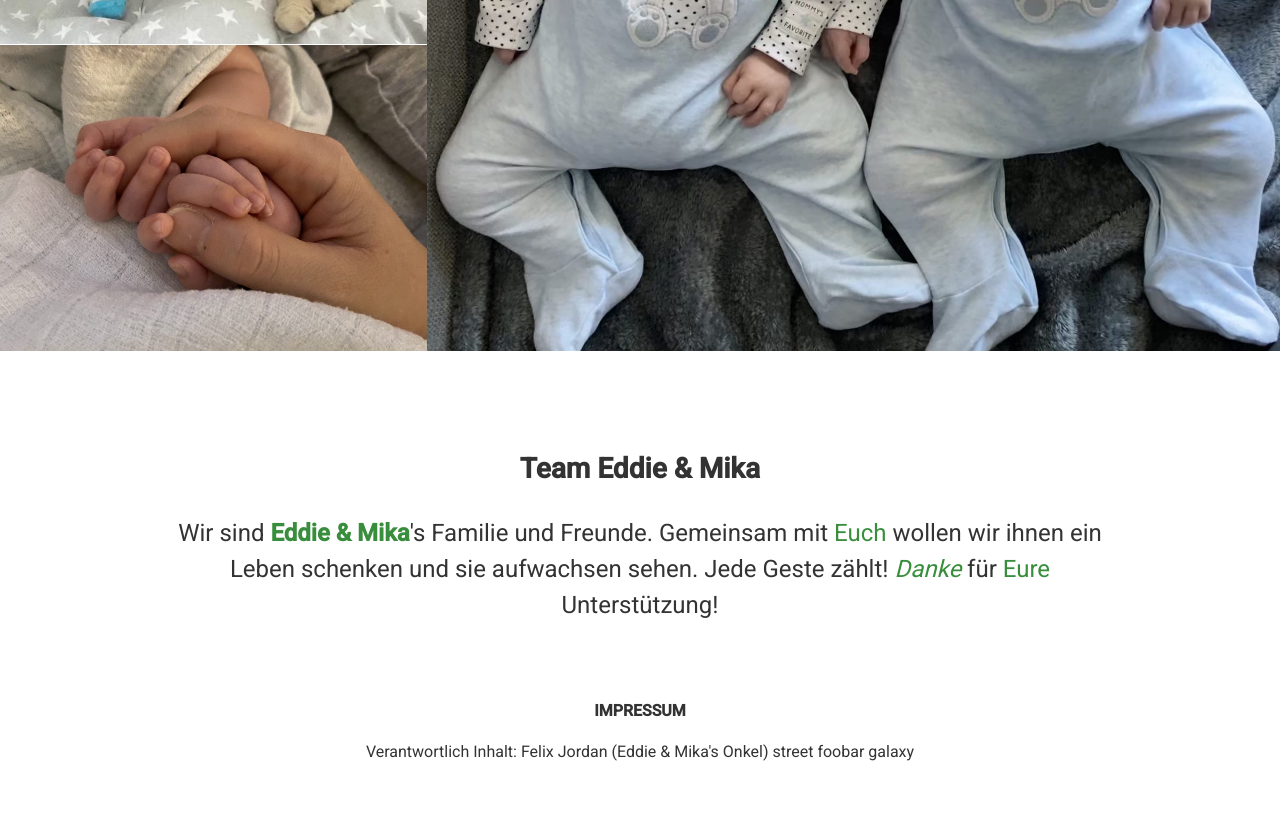
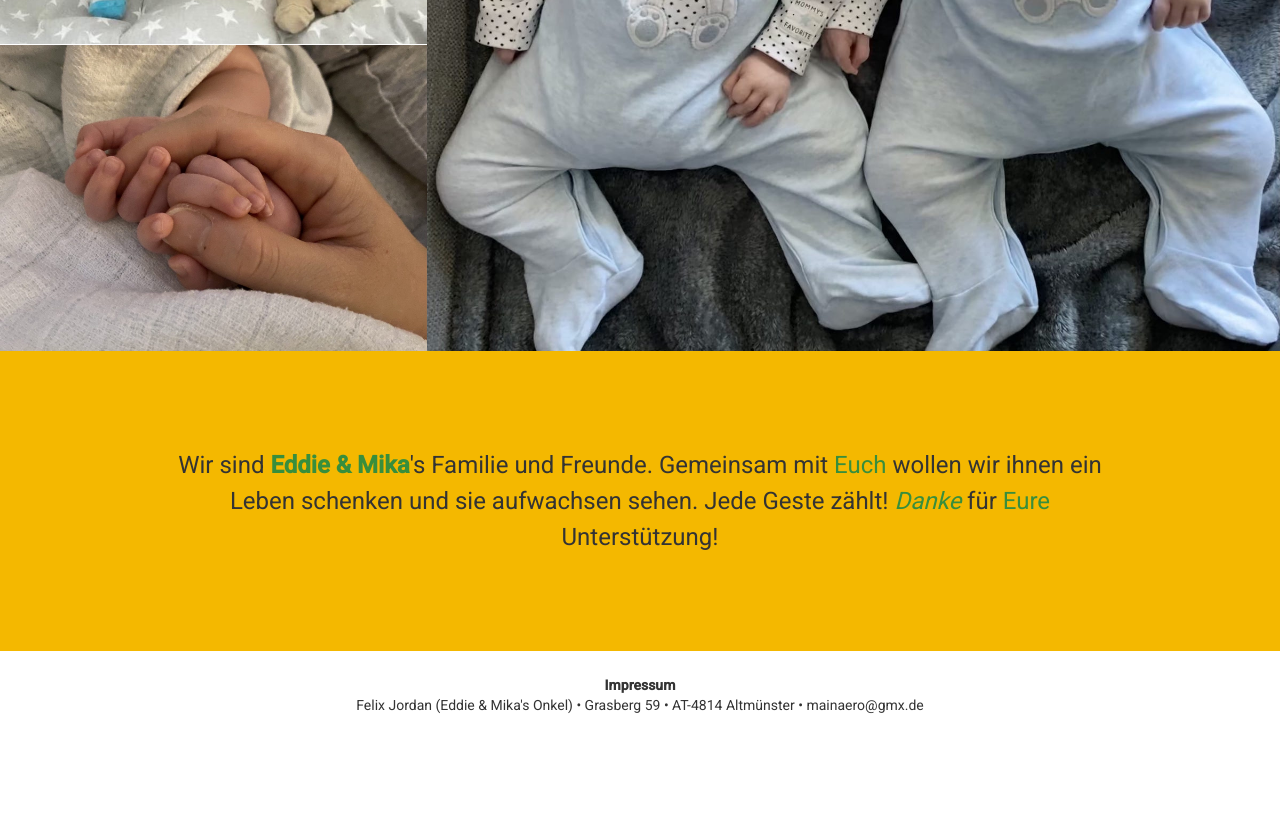
Before and after one commit to me-sma/me-sma.github.io, a website built with Parcel: page src/index.html in a window 1280 px wide. Shown: the part 4980-5801 px from the top of the page. After the commit the page ends 5719 px from the top, so only its background shows below. Built offline with nearby package versions, Linux system fonts and the light colour scheme.

Commit message:
feat: changed team section

```diff
--- a/src/index.html
+++ b/src/index.html
@@ -167,19 +167,37 @@
           <img src="/images/blue.jpeg" />
         </div>
       </section>
+      <!-- <section class="section interlude">
+        <div class="content">
+        <div class="text item">
+          <h4>Vielen Dank für auch an unsere Unterstützer</h4>
+          <p>
+            GdP Volker-Reitz-Stiftung Grüner Stern DPolG Rainer Wendt Michael Kuhr
+          </p>
+        </div>
+        </div>
+      </section> -->
+      <section class="section interlude section--secondary">
+        <div class="content">
+        <div class="text item">
+          <p>
+            Wir sind <strong>Eddie & Mika</strong>'s Familie und Freunde. Gemeinsam mit
+            <b>Euch</b> wollen wir ihnen ein Leben schenken und sie aufwachsen sehen. Jede Geste
+            zählt! <i>Danke</i> für <b>Eure</b> Unterstützung!
+          </p>
+        </div>
+        </div>
+      </section>
       <footer>
         <div class="content">
-          <div class="text item">
-            <h3>Team Eddie & Mika</h3>
+          <div class="text item impressum">
+            <h4>Impressum</h4>
             <p>
-              Wir sind <strong>Eddie & Mika</strong>'s Familie und Freunde. Gemeinsam mit
-              <b>Euch</b> wollen wir ihnen ein Leben schenken und sie aufwachsen sehen. Jede Geste
-              zählt! <i>Danke</i> für <b>Eure</b> Unterstützung!
+              Felix Jordan (Eddie & Mika's Onkel)
+              &bull; Grasberg 59
+              &bull; AT-4814 Altmünster
+              &bull; mainaero@gmx.de
             </p>
-          </div>
-          <div class="text item impressum">
-            <h4>IMPRESSUM</h4>
-            <p>Verantwortlich Inhalt: Felix Jordan (Eddie & Mika's Onkel) street foobar galaxy</p>
           </div>
         </div>
       </footer>
--- a/src/index.scss
+++ b/src/index.scss
@@ -74,7 +74,7 @@ html {
     }
   }
   &--primary {
-    background-color: darken($color-primary, 10);
+    background-color: $color-primary-dark;
     .title {
       color: $color-secondary;
     }
@@ -85,6 +85,19 @@ html {
   &.interlude {
     min-height: auto;
   }
+  &--secondary {
+    background-color: $color-primary-dark;
+    padding: spacing(4);
+    .content {
+      display: flex;
+      align-items: center;
+      flex-direction: column;
+    }
+    .item {
+      text-align: center;
+      padding: spacing(2);
+    }
+  }
 }
 
 .spacer {
@@ -92,7 +105,7 @@ html {
 }
 
 footer {
-  padding: spacing(4);
+  padding: 0;
   .content {
     display: flex;
     align-items: center;
@@ -100,11 +113,14 @@ footer {
   }
   .item {
     text-align: center;
-    padding: spacing(2);
   }
   .impressum {
-    font-size: 0.8rem;
+    font-size: 0.7rem;
     line-height: 1rem;
+    padding-bottom: 0;
+    h4, p {
+      margin: 0;
+    }
   }
 }
 
```
